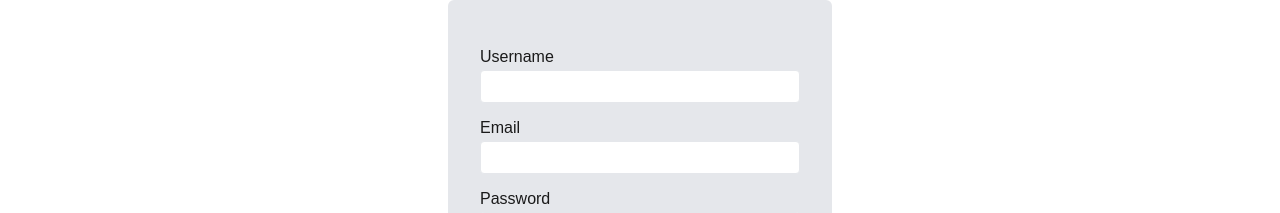
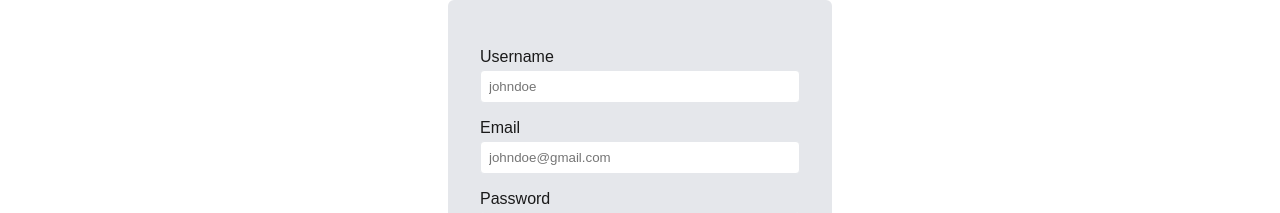
Before and after one commit to pearl174/shuttle-up-frontend, a React (Vite) app: page /signup in a window 1280 px wide. Shown: the part 146-359 px from the top of the page. Built offline with nearby package versions, Linux system fonts and the light colour scheme.

Commit message:
Add input validation. Regex and other remaining.

```diff
--- a/src/pages/SignUp/SignUp.jsx
+++ b/src/pages/SignUp/SignUp.jsx
@@ -4,11 +4,11 @@ const SignUp = () => {
         <div className="flex-container-signup">
             <form className="signup-form" action="/" method="POST">
                 <label htmlFor="username">Username</label>
-                <input type="text" name="username" id="username" />
+                <input type="text" name="username" id="username" required placeholder="johndoe" />
                 <label htmlFor="email">Email</label>
-                <input type="email" name="email" id="email" />
+                <input type="email" name="email" id="email" required placeholder="johndoe@gmail.com" />
                 <label htmlFor="password">Password</label>
-                <input type="password" name="password" id="password" />
+                <input type="password" name="password" id="password" required minLength="6" maxLength="20" />
                 <button type="submit" className="primary-btn register-btn">Register</button>
             </form>
         </div>
```
